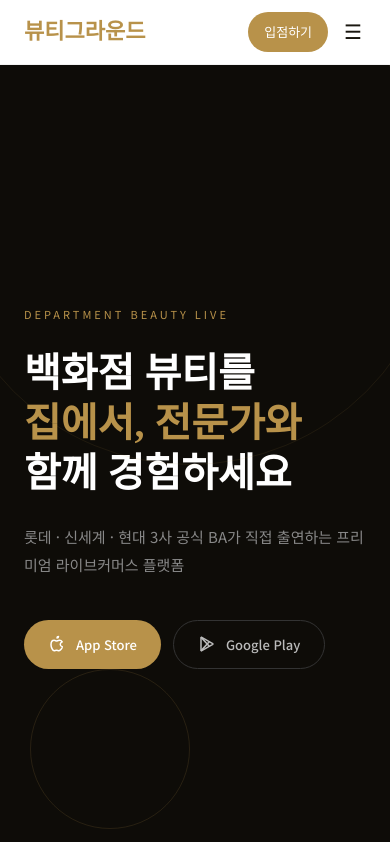
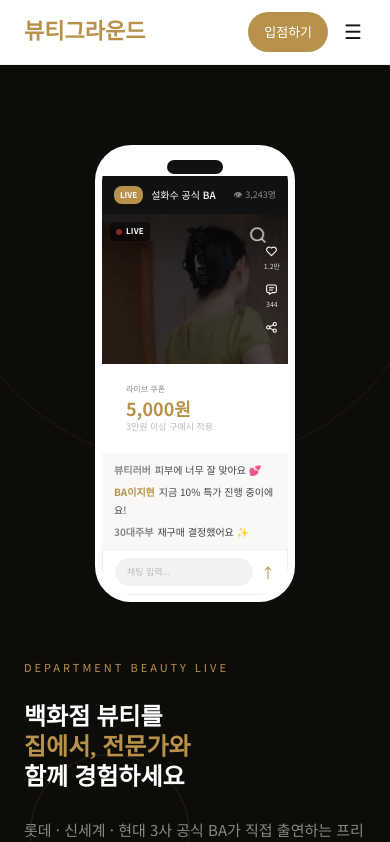
Before and after one commit to beautygroundofficial-del/beautyground, a React (Vite) app: page / in a window 390 px wide. Shown: the top 842 px of the page. Built offline with nearby package versions, Linux system fonts and the light colour scheme.

Commit message:
fix: 모바일 히어로 폰트 크기 조정 + 폰 목업 상단 배치

```diff
--- a/src/components/sections/HeroSection.tsx
+++ b/src/components/sections/HeroSection.tsx
@@ -41,18 +41,69 @@ export default function HeroSection() {
   }, [])
 
   return (
-    <section className="relative bg-dark min-h-screen grid grid-cols-1 lg:grid-cols-2 items-center overflow-hidden">
+    <section className="relative bg-dark min-h-screen flex flex-col items-center md:grid md:grid-cols-2 md:items-center overflow-hidden">
       {/* 장식 원 */}
       <div className="absolute top-[-100px] right-[-50px] w-[500px] h-[500px] rounded-full border border-gold/10 pointer-events-none" aria-hidden="true" />
       <div className="absolute top-[50px] right-[80px] w-[300px] h-[300px] rounded-full bg-gold/6 pointer-events-none" aria-hidden="true" />
       <div className="absolute bottom-[80px] right-[200px] w-[160px] h-[160px] rounded-full border border-gold/15 pointer-events-none" aria-hidden="true" />
 
-      {/* 좌측 텍스트 */}
-      <div className="px-6 lg:px-24 py-32 lg:py-24">
+      {/* 폰 목업 — 모바일: 상단 중앙, 데스크톱: 우측 열 */}
+      <div
+        className="order-first md:order-last flex items-center justify-center w-full pt-20 pb-6 md:pt-0 md:pb-0 md:h-screen md:border-l md:border-white/[0.04]"
+        aria-hidden="true"
+      >
+        {/* 모바일: 메인 폰만 200px */}
+        <div className="md:hidden">
+          <PhoneMockup width={200} imageSrc={models[currentIndex]} imageVisible={visible} />
+        </div>
+
+        {/* 데스크톱: 메인 폰 220px + 세컨드 폰 */}
+        <div className="hidden md:flex items-center gap-6">
+          <PhoneMockup width={220} imageSrc={models[currentIndex]} imageVisible={visible} />
+
+          {/* 세컨드 폰 — 4분할 그리드 */}
+          <div
+            className="relative rounded-[28px] border-[5px] border-white/70 overflow-hidden flex-shrink-0 self-center mt-16"
+            style={{ width: 148 }}
+          >
+            <div className="absolute top-1.5 left-1/2 -translate-x-1/2 w-10 h-2.5 bg-[#111] rounded-full z-10" />
+            <div className="grid grid-cols-2" style={{ height: 280 }}>
+              {GRID_IMAGES.map(({ src, speed, delay }, i) => (
+                <div key={i} className="relative overflow-hidden" style={{ height: 140 }}>
+                  <img
+                    src={src}
+                    alt=""
+                    style={{
+                      width: '100%',
+                      height: '100%',
+                      objectFit: 'cover',
+                      objectPosition: 'center top',
+                      animation: `nolling ${speed}s ease-in-out infinite`,
+                      animationDelay: `${delay}s`,
+                    }}
+                  />
+                  {i % 2 === 0 && (
+                    <div className="absolute right-0 top-0 bottom-0 w-px bg-white/30" />
+                  )}
+                  {i < 2 && (
+                    <div className="absolute bottom-0 left-0 right-0 h-px bg-white/30" />
+                  )}
+                </div>
+              ))}
+            </div>
+          </div>
+        </div>
+      </div>
+
+      {/* 텍스트 — 모바일: 하단, 데스크톱: 좌측 열 */}
+      <div className="order-last md:order-first px-6 md:px-24 py-8 md:py-24 w-full">
         <p className="text-[11px] text-gold tracking-[3px] uppercase mb-6">
           DEPARTMENT BEAUTY LIVE
         </p>
-        <h1 className="font-display text-[40px] lg:text-[48px] font-bold leading-tight text-white mb-6">
+        <h1
+          className="font-display text-2xl md:text-4xl font-bold leading-tight text-white mb-6"
+          style={{ wordBreak: 'keep-all' }}
+        >
           백화점 뷰티를<br />
           <em className="not-italic text-gold">집에서, 전문가와</em><br />
           함께 경험하세요
@@ -79,54 +130,6 @@ export default function HeroSection() {
           </a>
         </div>
       </div>
-
-      {/* 우측: 메인 폰 + 세컨드 폰 */}
-      <div
-        className="hidden lg:flex items-center justify-center gap-6 h-screen border-l border-white/[0.04]"
-        aria-hidden="true"
-      >
-        {/* 메인 폰 — 슬라이드쇼 */}
-        <PhoneMockup
-          width={220}
-          imageSrc={models[currentIndex]}
-          imageVisible={visible}
-        />
-
-        {/* 세컨드 폰 — 4분할 그리드 */}
-        <div
-          className="relative rounded-[28px] border-[5px] border-white/70 overflow-hidden flex-shrink-0 self-center mt-16"
-          style={{ width: 148 }}
-        >
-          {/* 노치 */}
-          <div className="absolute top-1.5 left-1/2 -translate-x-1/2 w-10 h-2.5 bg-[#111] rounded-full z-10" />
-          {/* 4분할 */}
-          <div className="grid grid-cols-2" style={{ height: 280 }}>
-            {GRID_IMAGES.map(({ src, speed, delay }, i) => (
-              <div key={i} className="relative overflow-hidden" style={{ height: 140 }}>
-                <img
-                  src={src}
-                  alt=""
-                  style={{
-                    width: '100%',
-                    height: '100%',
-                    objectFit: 'cover',
-                    objectPosition: 'center top',
-                    animation: `nolling ${speed}s ease-in-out infinite`,
-                    animationDelay: `${delay}s`,
-                  }}
-                />
-                {/* 그리드 구분선 */}
-                {i % 2 === 0 && (
-                  <div className="absolute right-0 top-0 bottom-0 w-px bg-white/30" />
-                )}
-                {i < 2 && (
-                  <div className="absolute bottom-0 left-0 right-0 h-px bg-white/30" />
-                )}
-              </div>
-            ))}
-          </div>
-        </div>
-      </div>
     </section>
   )
 }
```
